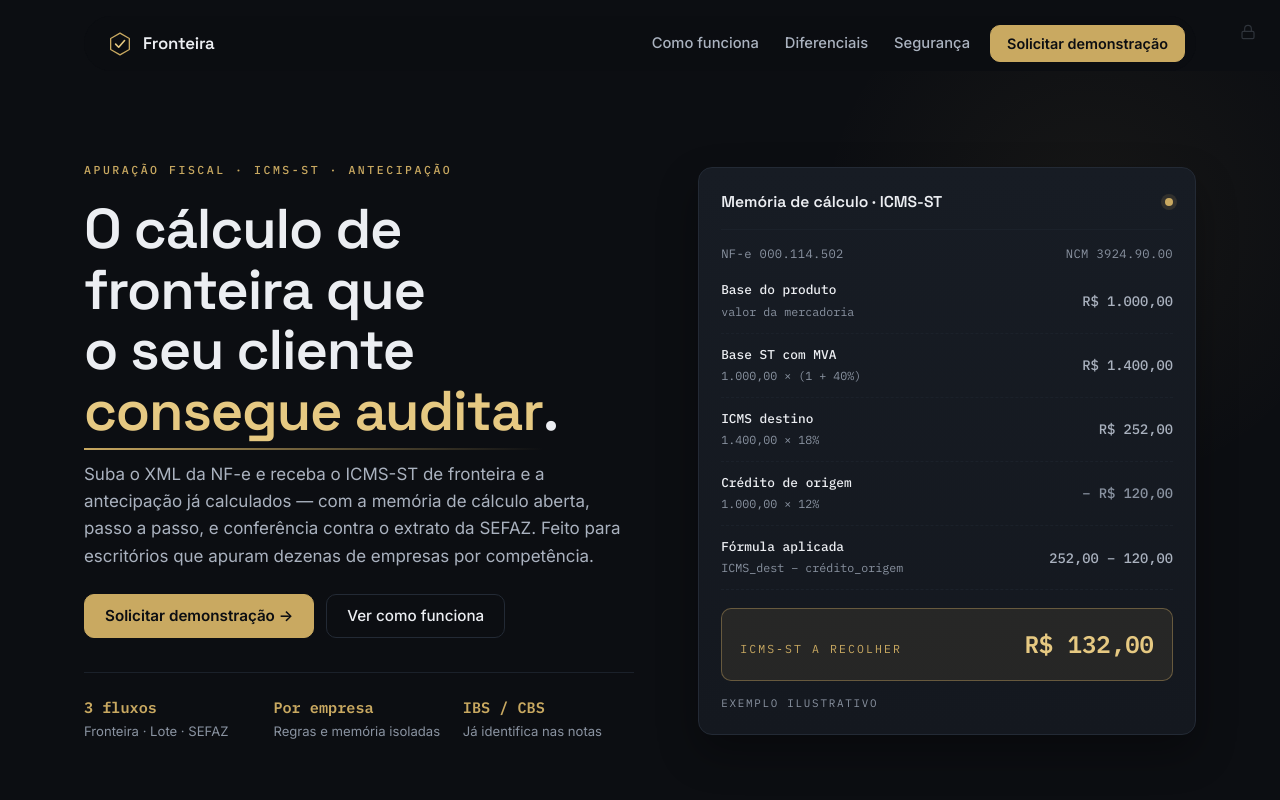
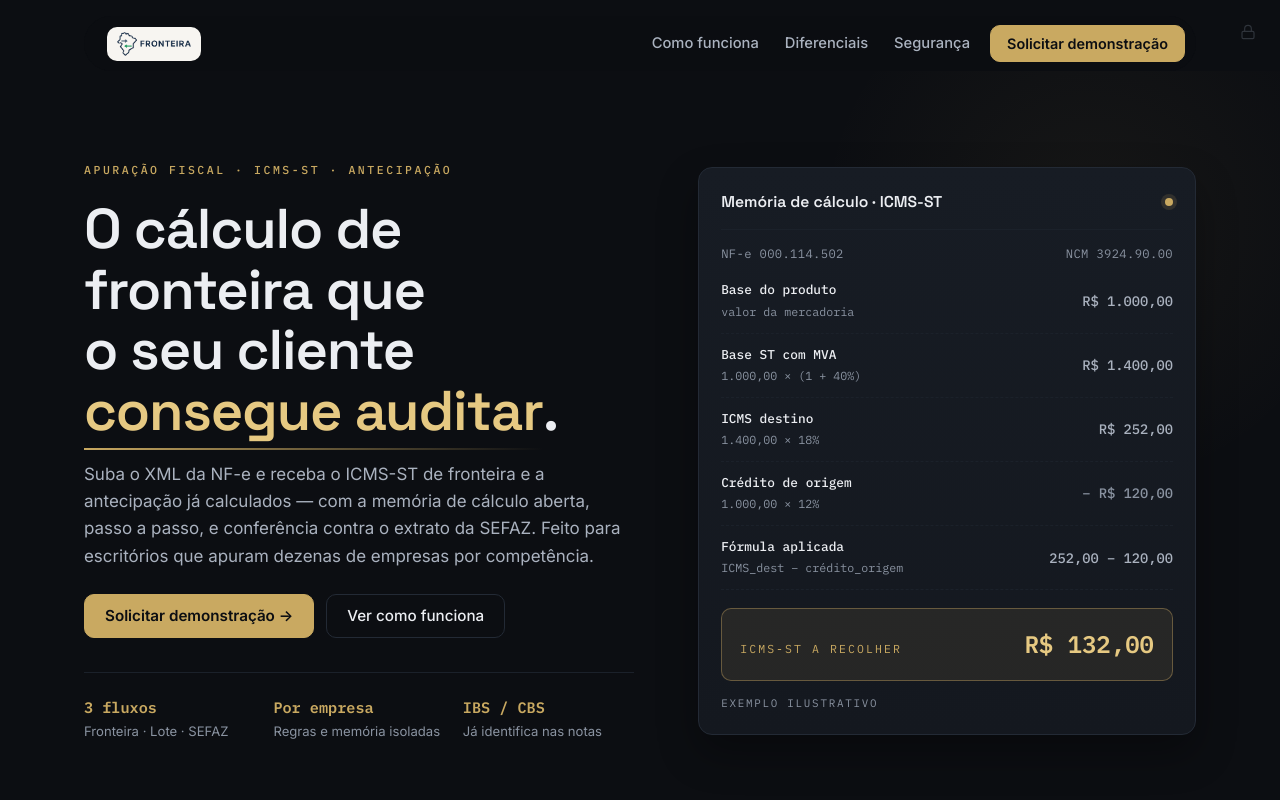
Before and after one commit to ndmg-dev/FRONTEIRA-LP, a React (Vite) app in the folder fronteira-landing/: page / in a window 1280 px wide. Shown: the top 800 px of the page. Built offline with nearby package versions, Linux system fonts and the light colour scheme; no server answers.

Commit message:
feat: replace Logo component with BrandLogo and add logo assets

```diff
--- a/fronteira-landing/src/components/Footer/Footer.module.css
+++ b/fronteira-landing/src/components/Footer/Footer.module.css
@@ -29,12 +29,6 @@
   display: inline-flex;
   align-items: center;
   gap: 9px;
-}
-
-.brandName {
-  font-family: var(--font-display);
-  font-size: 1rem;
-  font-weight: 600;
 }
 
 .tagline {
--- a/fronteira-landing/src/components/Footer/Footer.tsx
+++ b/fronteira-landing/src/components/Footer/Footer.tsx
@@ -1,5 +1,5 @@
-import { brand, footer } from '../../lib/copy'
-import { Logo } from '../ui/Logo'
+import { footer } from '../../lib/copy'
+import { BrandLogo } from '../ui/BrandLogo'
 import styles from './Footer.module.css'
 
 
@@ -11,8 +11,7 @@ export function Footer() {
         <div className={styles.top}>
           <div className={styles.brandBlock}>
             <span className={styles.brand}>
-              <Logo size={22} />
-              <span className={styles.brandName}>{brand.name}</span>
+              <BrandLogo height={20} />
             </span>
             <p className={styles.tagline}>{footer.tagline}</p>
           </div>
--- a/fronteira-landing/src/components/Nav/Nav.module.css
+++ b/fronteira-landing/src/components/Nav/Nav.module.css
@@ -32,13 +32,6 @@
   align-items: center;
   gap: 10px;
   margin-right: auto;
-}
-
-.brandName {
-  font-family: var(--font-display);
-  font-size: 1.05rem;
-  font-weight: 600;
-  letter-spacing: -0.01em;
 }
 
 .links {
@@ -116,10 +109,6 @@
     padding: 8px 8px 8px 16px;
   }
 
-  .brandName {
-    font-size: 1rem;
-  }
-
   .cta {
     padding: 9px 12px;
     font-size: 0.84rem;
--- a/fronteira-landing/src/components/Nav/Nav.tsx
+++ b/fronteira-landing/src/components/Nav/Nav.tsx
@@ -1,9 +1,9 @@
 import { useScroll, useMotionValueEvent } from 'framer-motion'
 import { useState } from 'react'
 
-import { brand, nav } from '../../lib/copy'
+import { nav } from '../../lib/copy'
+import { BrandLogo } from '../ui/BrandLogo'
 import { Button } from '../ui/Button'
-import { Logo } from '../ui/Logo'
 import styles from './Nav.module.css'
 
 export function Nav() {
@@ -19,8 +19,7 @@ export function Nav() {
       <div className="container">
         <div className={[styles.pill, scrolled ? styles.scrolled : ''].filter(Boolean).join(' ')}>
           <a className={styles.brand} href="#topo">
-            <Logo />
-            <span className={styles.brandName}>{brand.name}</span>
+            <BrandLogo height={24} />
           </a>
 
           <nav className={styles.links} aria-label={nav.ariaLabel}>
--- /dev/null
+++ b/fronteira-landing/src/components/ui/BrandLogo.module.css
@@ -0,0 +1,14 @@
+.chip {
+  display: inline-flex;
+  align-items: center;
+  background: var(--logo-chip-bg);
+  border-radius: var(--radius-sm);
+  padding: 5px 10px;
+  line-height: 0;
+}
+
+.img {
+  display: block;
+  height: var(--brand-logo-height, 22px);
+  width: auto;
+}
--- /dev/null
+++ b/fronteira-landing/src/components/ui/BrandLogo.tsx
@@ -0,0 +1,22 @@
+import type { CSSProperties } from 'react'
+
+import logoSrc from '../../assets/logo.png'
+import { brand } from '../../lib/copy'
+import styles from './BrandLogo.module.css'
+
+type Props = { height?: number }
+
+/**
+ * Logo oficial (mark + wordmark, PNG). O arquivo é desenhado em tons
+ * escuros para fundo claro — a pastilha (`--logo-chip-bg`, tokens.css)
+ * garante contraste sobre o tema escuro do site sem recolorir a marca.
+ */
+export function BrandLogo({ height = 22 }: Props) {
+  const style = { '--brand-logo-height': `${height}px` } as CSSProperties
+
+  return (
+    <span className={styles.chip} style={style}>
+      <img className={styles.img} src={logoSrc} alt={brand.logoAlt} />
+    </span>
+  )
+}
--- a/fronteira-landing/src/components/ui/Logo.tsx
+++ /dev/null
@@ -1,35 +0,0 @@
-import { brand } from '../../lib/copy'
-
-type Props = { size?: number }
-
-/**
- * Marca placeholder (§10.4): hexágono com traço de conferência, contorno
- * dourado. Substituir quando houver identidade oficial. As cores vêm dos
- * tokens via `currentColor`/vars — nenhum hex aqui.
- */
-export function Logo({ size = 26 }: Props) {
-  return (
-    <svg
-      width={size}
-      height={size}
-      viewBox="0 0 32 32"
-      role="img"
-      aria-label={brand.logoAlt}
-      fill="none"
-    >
-      <path
-        d="M16 2.6 27.5 9.3v13.4L16 29.4 4.5 22.7V9.3L16 2.6Z"
-        stroke="var(--gold)"
-        strokeWidth="1.6"
-        strokeLinejoin="round"
-      />
-      <path
-        d="M10.6 16.2 14.4 20l7.2-8.2"
-        stroke="var(--gold-bright)"
-        strokeWidth="2"
-        strokeLinecap="round"
-        strokeLinejoin="round"
-      />
-    </svg>
-  )
-}
--- a/fronteira-landing/src/styles/tokens.css
+++ b/fronteira-landing/src/styles/tokens.css
@@ -45,6 +45,11 @@
   --gold-dim: var(--mg-color-gold-dim);
   --ok: var(--mg-color-ok);
 
+  /* Pastilha clara atrás do logo oficial (PNG em tons escuros, pensado para
+     fundo claro) — a marca em si não é redesenhada, só ganha uma base que
+     garante contraste sobre o tema escuro do site. */
+  --logo-chip-bg: #f7f5f1;
+
   /* translúcidos derivados do dourado (§5) */
   --gold-06: rgba(201, 169, 97, 0.06);
   --gold-10: rgba(201, 169, 97, 0.1);
```
Also changed, not shown: fronteira-landing/logo.png (added), fronteira-landing/src/assets/logo.png (added).
